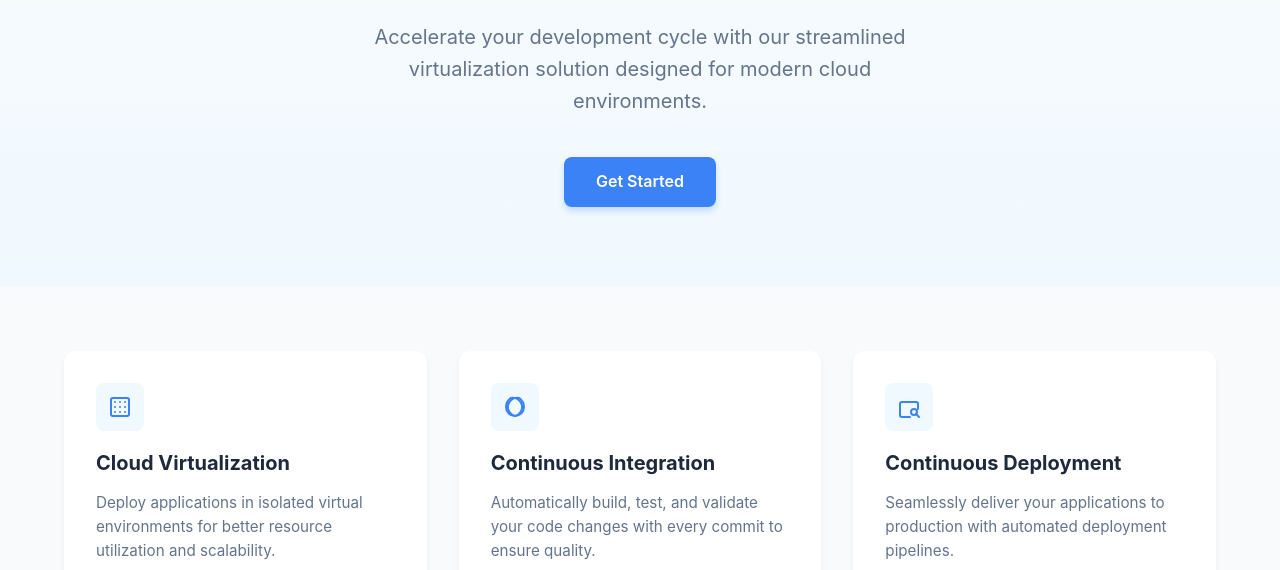
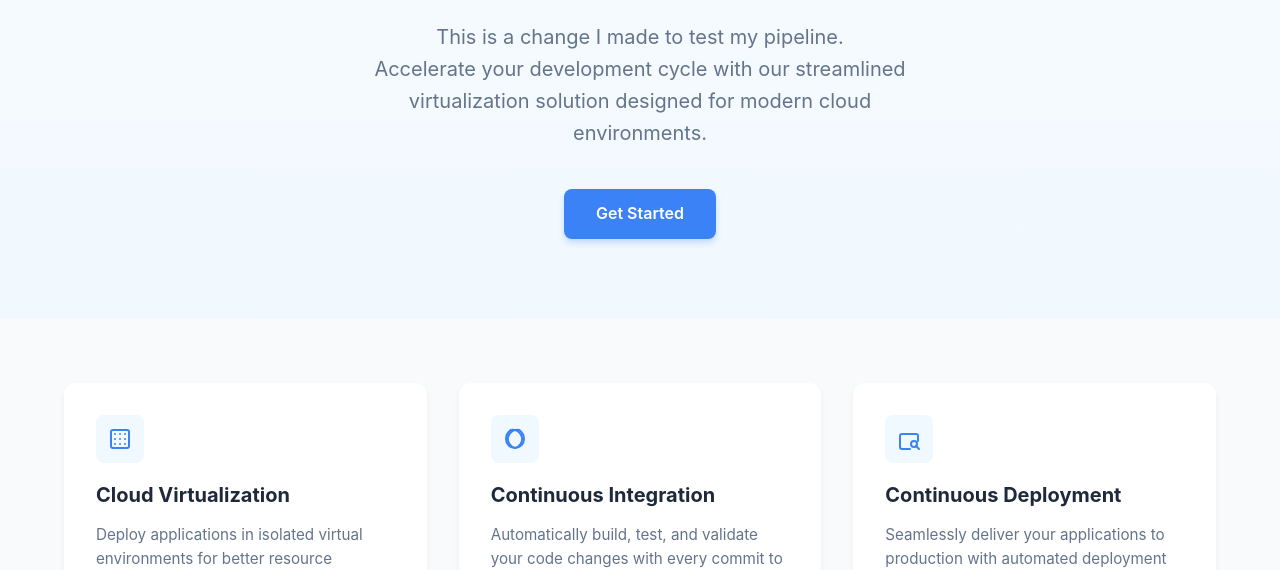
Before and after one commit to thearyanthegr8/vcc-project-repo, a plain HTML site: page index.html in a window 1280 px wide. Shown: the part 246-816 px from the top of the page. Drawn offline with Linux system fonts and the light colour scheme.

Commit message:
Pipeline test 1

```diff
--- a/index.html
+++ b/index.html
@@ -191,6 +191,8 @@
     <section class="hero">
       <h1>Modern CI/CD Pipeline for Cloud Virtualization</h1>
       <p>
+        This is a change I made to test my pipeline.
+        <br />
         Accelerate your development cycle with our streamlined virtualization
         solution designed for modern cloud environments.
       </p>
```
